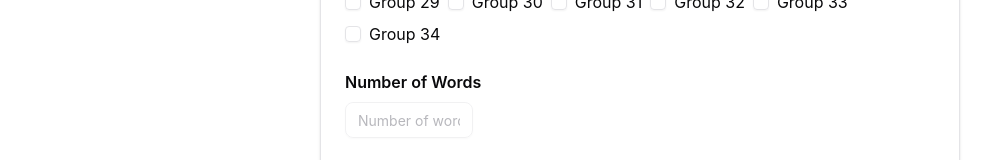
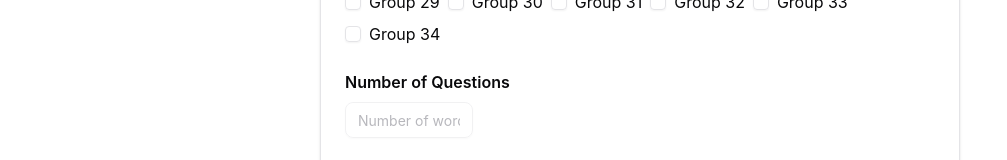
Before and after one commit to yashtotla/gre-vocab, a React (Vite) app: page /quiz in a window 1280 px wide. Shown: the part 502-662 px from the top of the page, without its empty margins (0-1007 px from the left). Built offline with nearby package versions, Linux system fonts and the light colour scheme.

Commit message:
✨ update label to "Number of Questions"

```diff
--- a/src/components/words/QuizSetupPage.tsx
+++ b/src/components/words/QuizSetupPage.tsx
@@ -199,7 +199,7 @@ export function QuizSetupPage() {
           </div>
           {/* Number of Words */}
           <div>
-            <label className="font-semibold mb-2 block">Number of Words</label>
+            <label className="font-semibold mb-2 block">Number of Questions</label>
             <Input
               type="text"
               min={1}
```
